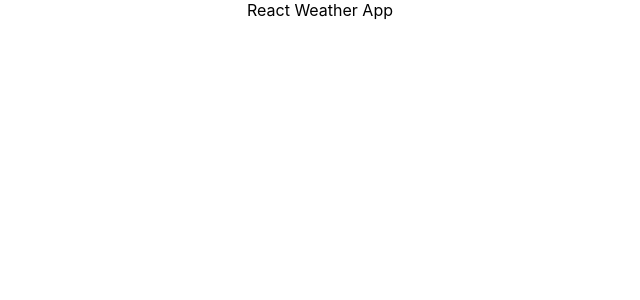
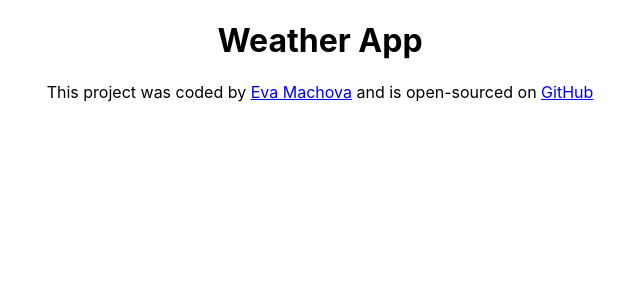
Before and after one commit to eva-coding/react-weather-app, a React (Create React App) app: page / in a window 1280 px wide. Shown: the top 300 px of the page, without its empty margins (320-960 px from the left). Built offline with nearby package versions, Linux system fonts and the light colour scheme.

Commit message:
Added the GitHub repo URL

```diff
--- a/src/App.js
+++ b/src/App.js
@@ -4,7 +4,11 @@ import './App.css';
 export default function App() {
   return (
     <div className="App">
-      React Weather App
+     <h1>Weather App</h1>
+      <footer>
+        This project was coded by <a href="https://www.linkedin.com/in/eva-machova/" target="_blank">Eva Machova</a> and is open-sourced on{" "}
+        <a href="https://github.com/eva-coding/react-weather-app" target="_blank">GitHub</a>
+      </footer>
     </div>
   );
 }
```
